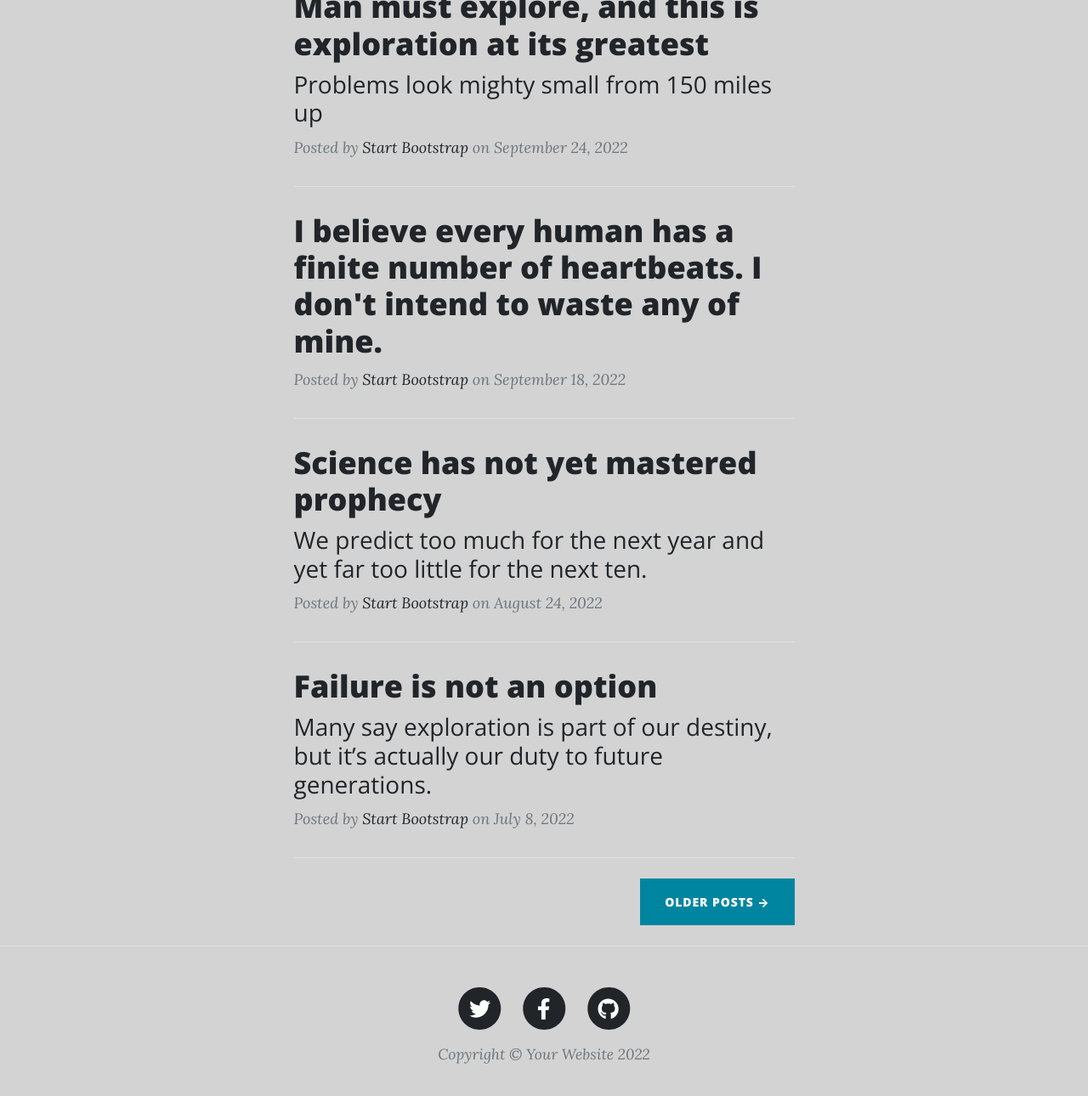
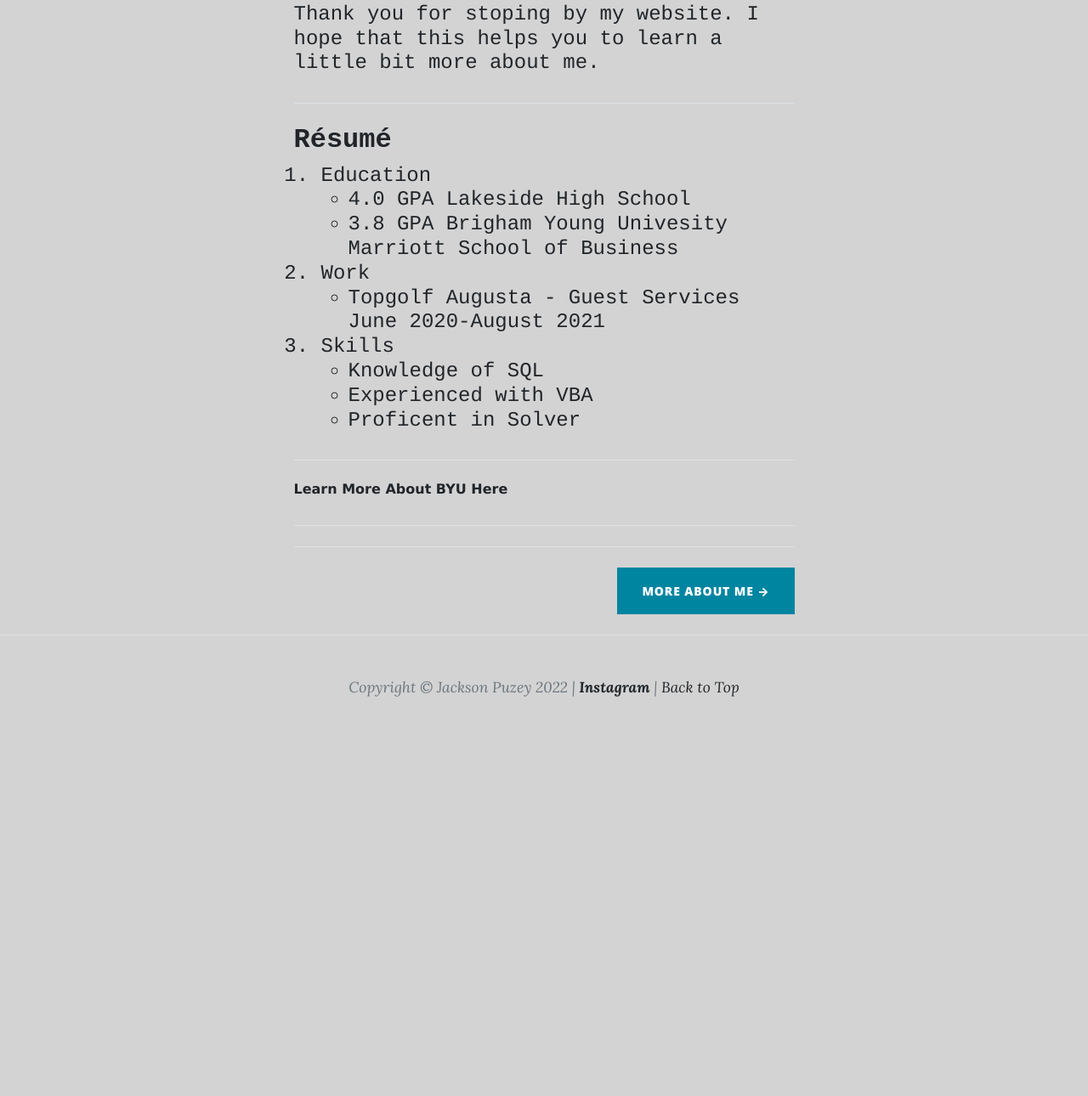
Before and after one commit to Jdpuzey1/IS201, a plain HTML site: page index.html in a window 1280 px wide. Shown: the part 624-1914 px from the top of the page at 85% size. After the commit the page ends 1494 px from the top, so only its background shows below. Drawn offline with nearby package versions, Linux system fonts and the light colour scheme.

Commit message:
Add files via upload

```diff
--- a/index.html
+++ b/index.html
@@ -1,4 +1,4 @@
-<!--Jackson Puzey 4/6/2022-->
+<!--Jackson Puzey 4/14/2022-->
 <!DOCTYPE html>
 <html lang="en">
     <head>
@@ -6,7 +6,7 @@
         <meta name="viewport" content="width=device-width, initial-scale=1, shrink-to-fit=no" />
         <meta name="description" content="" />
         <meta name="author" content="" />
-        <title>Jackson Puzey</title>
+        <title>Jackson Puzey - Home</title>
         <link rel="icon" type="image/x-icon" href="assets/favicon.ico" />
         <!-- Font Awesome icons (free version)-->
         <script src="https://use.fontawesome.com/releases/v6.1.0/js/all.js" crossorigin="anonymous"></script>
@@ -29,7 +29,7 @@
                 <div class="collapse navbar-collapse" id="navbarResponsive">
                     <ul class="navbar-nav ms-auto py-4 py-lg-0">
                         <li class="nav-item"><a class="nav-link px-lg-3 py-3 py-lg-4" href="index.html">Home</a></li>
-                        <li class="nav-item"><a class="nav-link px-lg-3 py-3 py-lg-4" href="html/about.html">About</a></li>
+                        <li class="nav-item"><a class="nav-link px-lg-3 py-3 py-lg-4" href="html/about.html">About Me</a></li>
                         <li class="nav-item"><a class="nav-link px-lg-3 py-3 py-lg-4" href="html/tableau.html">Tableau</a></li>
                     </ul>
                 </div>
@@ -42,7 +42,7 @@
                     <div class="col-md-10 col-lg-8 col-xl-7">
                         <div class="site-heading">
                             <h1>Jackson Puzey</h1>
-                            <span class="subheading">Chicago Enthusiast</span>
+                            <span class="subheading">Welcome to my Life</span>
                         </div>
                     </div>
                 </div>
@@ -54,59 +54,61 @@
                 <div class="col-md-10 col-lg-8 col-xl-7">
                     <!-- Post preview-->
                     <div class="post-preview">
-                        <a href="post.html">
-                            <h2 class="post-title">Man must explore, and this is exploration at its greatest</h2>
-                            <h3 class="post-subtitle">Problems look mighty small from 150 miles up</h3>
+                        <a>
+                            <h2 class="fancy">Hello There</h2>
+                            <h3 class="subtext">Thank you for stoping by my website. I hope that this helps you to learn a little bit more about me.</h3>
                         </a>
                         <p class="post-meta">
-                            Posted by
-                            <a href="#!">Start Bootstrap</a>
-                            on September 24, 2022
+
                         </p>
                     </div>
                     <!-- Divider-->
                     <hr class="my-4" />
                     <!-- Post preview-->
                     <div class="post-preview">
-                        <a href="post.html"><h2 class="post-title">I believe every human has a finite number of heartbeats. I don't intend to waste any of mine.</h2></a>
-                        <p class="post-meta">
-                            Posted by
-                            <a href="#!">Start Bootstrap</a>
-                            on September 18, 2022
+                        <a><h2 class="fancy">Résumé</h2>
+                                            <h3 class="subtext">
+                                                    <ol>
+                                                        <li>Education</li>
+                                                        <ul>
+                                                            <li>4.0 GPA Lakeside High School</li>
+                                                            <li>3.8 GPA Brigham Young Univesity Marriott School of Business</li>
+                                                        </ul>
+                                                    <li>Work</li>
+                                                        <ul>
+                                                            <li>Topgolf Augusta - Guest Services June 2020-August 2021</li>
+                                                        </ul>
+                                                        <li>Skills</li>
+                                                        <ul>
+                                                            <li>Knowledge of SQL</li>
+                                                            <li>Experienced with VBA</li>
+                                                            <li>Proficent in Solver</li>
+                                                        </ul>
+                                                    </ol>
+                                            </h3>
+                                        </a>
+
                         </p>
                     </div>
                     <!-- Divider-->
                     <hr class="my-4" />
                     <!-- Post preview-->
-                    <div class="post-preview">
-                        <a href="post.html">
-                            <h2 class="post-title">Science has not yet mastered prophecy</h2>
-                            <h3 class="post-subtitle">We predict too much for the next year and yet far too little for the next ten.</h3>
+                    <div class="link1">
+                        <a href="https://www.byu.edu/">
+                            <h2 class="link1">Learn More About BYU Here</h2>
+
                         </a>
-                        <p class="post-meta">
-                            Posted by
-                            <a href="#!">Start Bootstrap</a>
-                            on August 24, 2022
+
                         </p>
                     </div>
                     <!-- Divider-->
                     <hr class="my-4" />
                     <!-- Post preview-->
-                    <div class="post-preview">
-                        <a href="post.html">
-                            <h2 class="post-title">Failure is not an option</h2>
-                            <h3 class="post-subtitle">Many say exploration is part of our destiny, but it’s actually our duty to future generations.</h3>
-                        </a>
-                        <p class="post-meta">
-                            Posted by
-                            <a href="#!">Start Bootstrap</a>
-                            on July 8, 2022
-                        </p>
-                    </div>
+
                     <!-- Divider-->
                     <hr class="my-4" />
                     <!-- Pager-->
-                    <div class="d-flex justify-content-end mb-4"><a class="btn btn-primary text-uppercase" href="#!">Older Posts →</a></div>
+                    <div class="d-flex justify-content-end mb-4"><a class="btn btn-primary text-uppercase" class="learnmore" href="../HTML Final/html/about.html">More about me →</a></div>
                 </div>
             </div>
         </div>
@@ -115,33 +117,12 @@
             <div class="container px-4 px-lg-5">
                 <div class="row gx-4 gx-lg-5 justify-content-center">
                     <div class="col-md-10 col-lg-8 col-xl-7">
-                        <ul class="list-inline text-center">
-                            <li class="list-inline-item">
-                                <a href="#!">
-                                    <span class="fa-stack fa-lg">
-                                        <i class="fas fa-circle fa-stack-2x"></i>
-                                        <i class="fab fa-twitter fa-stack-1x fa-inverse"></i>
-                                    </span>
-                                </a>
-                            </li>
-                            <li class="list-inline-item">
-                                <a href="#!">
-                                    <span class="fa-stack fa-lg">
-                                        <i class="fas fa-circle fa-stack-2x"></i>
-                                        <i class="fab fa-facebook-f fa-stack-1x fa-inverse"></i>
-                                    </span>
-                                </a>
-                            </li>
-                            <li class="list-inline-item">
-                                <a href="#!">
-                                    <span class="fa-stack fa-lg">
-                                        <i class="fas fa-circle fa-stack-2x"></i>
-                                        <i class="fab fa-github fa-stack-1x fa-inverse"></i>
-                                    </span>
-                                </a>
-                            </li>
-                        </ul>
-                        <div class="small text-center text-muted fst-italic">Copyright &copy; Your Website 2022</div>
+
+                        <div class="small text-center text-muted fst-italic">Copyright &copy; Jackson Puzey 2022 |
+                            <a class="instagram" href="https://www.instagram.com/jackson.puzey/">Instagram</a> |
+                            <a href="#top">Back to Top</a>
+                        </div>
+
                     </div>
                 </div>
             </div>
```
